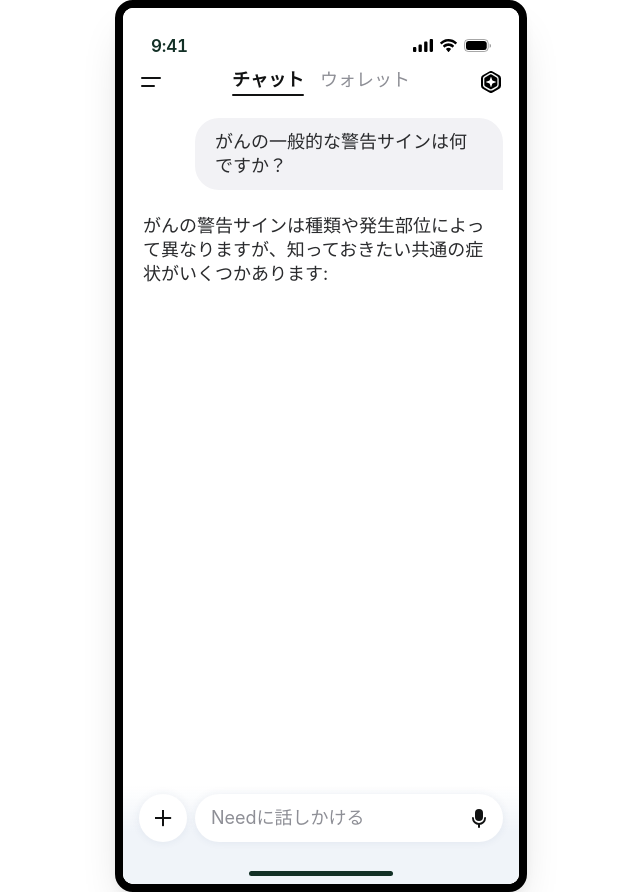
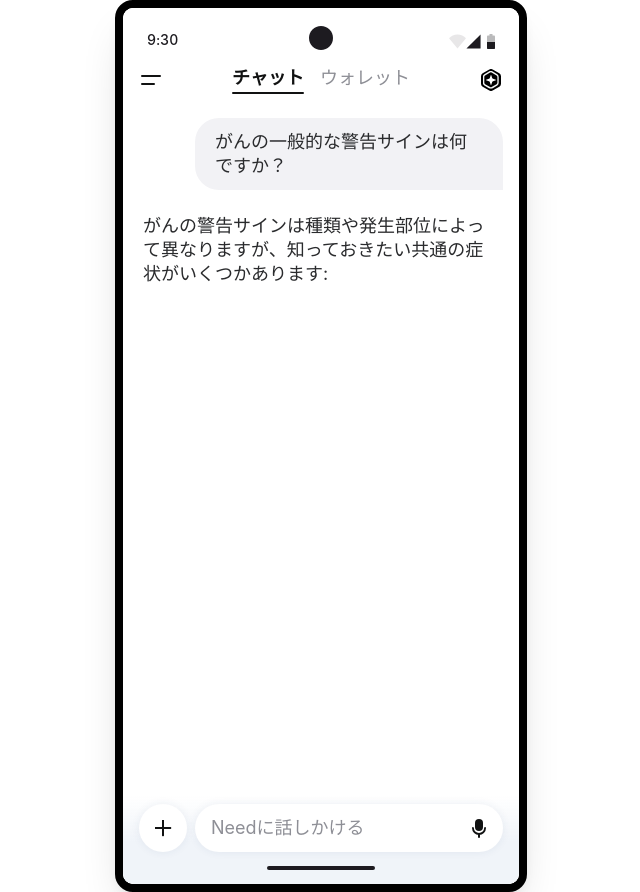
Before and after one commit to glimesong/need-prototype, a Next.js app: page /v2/android/ja in a window 1280 px wide. Shown: the whole page, without its empty margins (319-959 px from the left). Built offline with nearby package versions, Linux system fonts and the light colour scheme; a web font is replaced by a local one.

Commit message:
Wrap Android v2 pages with PlatformProvider value="android" — fixes status bar leaking iOS default
Co-Authored-By: Claude Opus 4.7 (1M context) <noreply@anthropic.com>

```diff
--- a/app/v2/android/ja/page.tsx
+++ b/app/v2/android/ja/page.tsx
@@ -3,15 +3,18 @@ import AndroidPhoneFrame from "../../../components/AndroidPhoneFrame";
 import V2Screen from "../../V2Screen";
 import V2AutoplayCursor from "../../V2AutoplayCursor";
 import { V2AutoplayProvider } from "../../V2AutoplayContext";
+import { PlatformProvider } from "../../../lib/PlatformContext";
 
 export default function V2Japanese() {
   return (
     <main className={styles.stage}>
       <AndroidPhoneFrame width={412}>
-        <V2AutoplayProvider>
-          <V2Screen locale="ja" />
-          <V2AutoplayCursor />
-        </V2AutoplayProvider>
+        <PlatformProvider value="android">
+          <V2AutoplayProvider>
+            <V2Screen locale="ja" />
+            <V2AutoplayCursor />
+          </V2AutoplayProvider>
+        </PlatformProvider>
       </AndroidPhoneFrame>
     </main>
   );
```
Also changed, not shown: app/v2/android/ko/page.tsx (+7 -4 lines), app/v2/android/page.tsx (+7 -4 lines).
